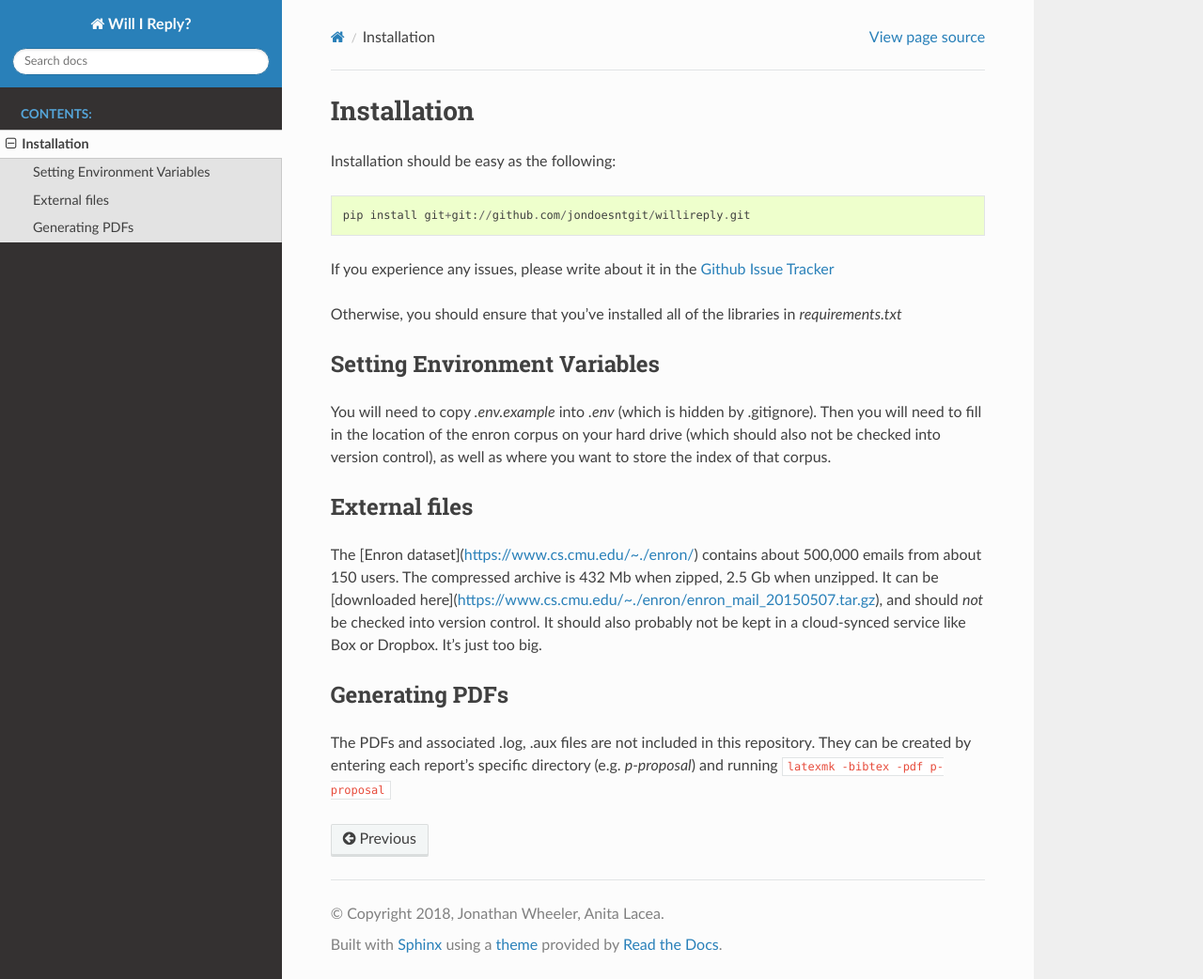
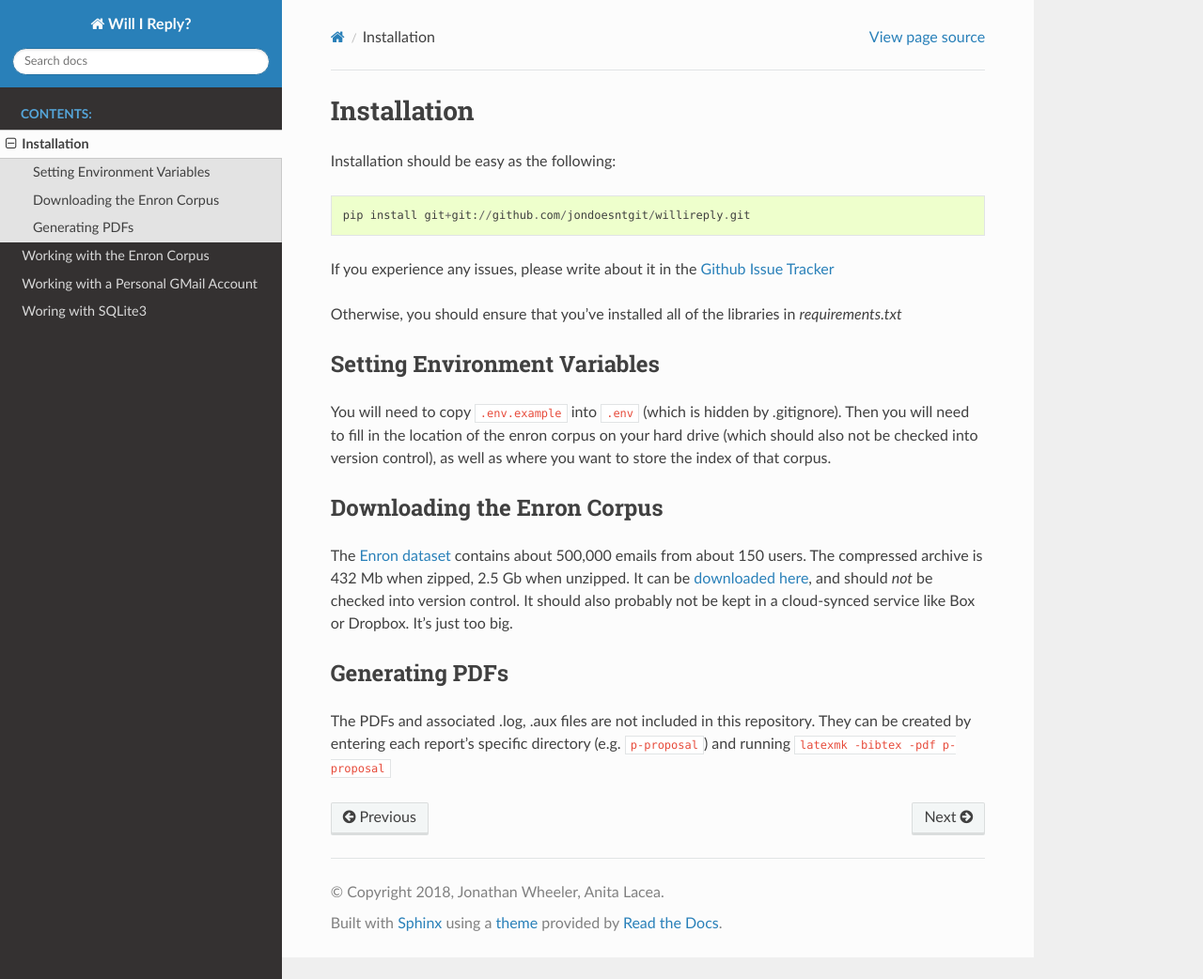
Before and after one commit to jondoesntgit/email-response-predictor, a Sphinx documentation site: the page built from docs/installation.rst, in a window 1280 px wide and 1042 px high. Shown: the whole window at 94% size. Built offline with Sphinx 7.4.7 and the Read the Docs theme 2.0.0, drawn with Linux system fonts in a browser that asks for light colours.

```diff
--- a/docs/installation.rst
+++ b/docs/installation.rst
@@ -14,14 +14,16 @@ Otherwise, you should ensure that you've installed all of the libraries in `requ
 Setting Environment Variables
 -----------------------------
 
-You will need to copy `.env.example` into `.env` (which is hidden by .gitignore). Then you will need to fill in the location of the enron corpus on your hard drive (which should also not be checked into version control), as well as where you want to store the index of that corpus.
+You will need to copy ``.env.example`` into ``.env`` (which is hidden by .gitignore). Then you will need to fill in the location of the enron corpus on your hard drive (which should also not be checked into version control), as well as where you want to store the index of that corpus.
 
-External files
---------------
+.. _download_enron:
 
-The [Enron dataset](https://www.cs.cmu.edu/~./enron/) contains about 500,000 emails from about 150 users. The compressed archive is 432 Mb when zipped, 2.5 Gb when unzipped. It can be [downloaded here](https://www.cs.cmu.edu/~./enron/enron_mail_20150507.tar.gz), and should *not* be checked into version control. It should also probably not be kept in a cloud-synced service like Box or Dropbox. It's just too big.
+Downloading the Enron Corpus
+----------------------------
+
+The `Enron dataset <https://www.cs.cmu.edu/~./enron/>`_ contains about 500,000 emails from about 150 users. The compressed archive is 432 Mb when zipped, 2.5 Gb when unzipped. It can be `downloaded here <https://www.cs.cmu.edu/~./enron/enron_mail_20150507.tar.gz>`_, and should *not* be checked into version control. It should also probably not be kept in a cloud-synced service like Box or Dropbox. It's just too big.
 
 Generating PDFs
 ---------------
 
-The PDFs and associated .log, .aux files are not included in this repository. They can be created by entering each report's specific directory (e.g. `p-proposal`) and running :code:`latexmk -bibtex -pdf p-proposal`
+The PDFs and associated .log, .aux files are not included in this repository. They can be created by entering each report's specific directory (e.g. ``p-proposal``) and running :code:`latexmk -bibtex -pdf p-proposal`
```
Also changed, not shown: README.md (+2 -0 lines), docs/enron.rst (added, +36 -0 lines), docs/gmail.rst (added, +18 -0 lines), docs/index.rst (+4 -26 lines), docs/sqlite3.rst (added, +65 -0 lines).
